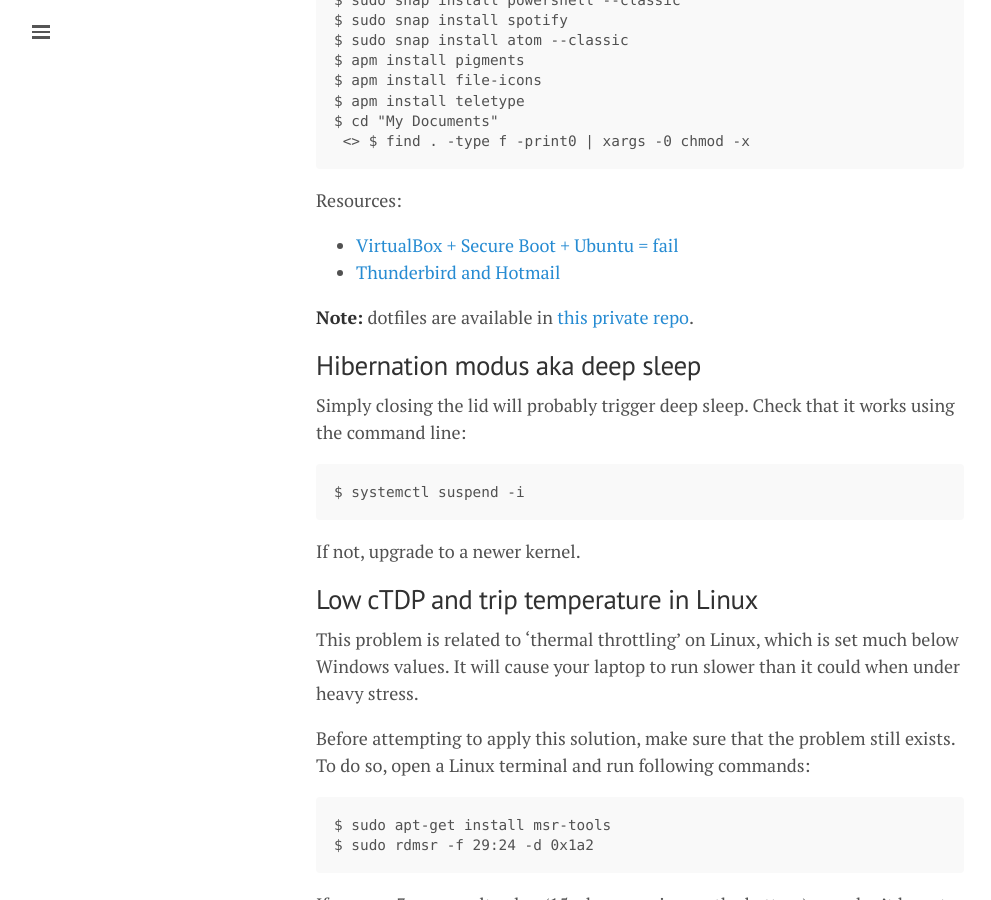
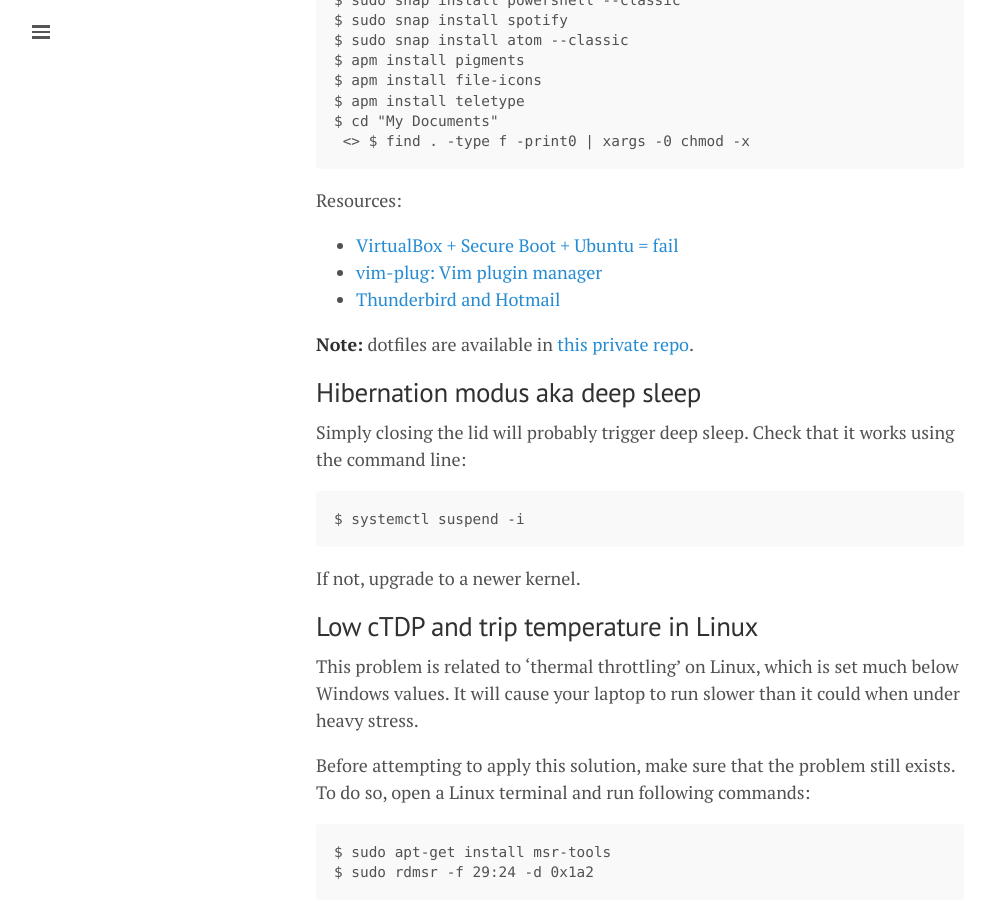
Before and after one commit to lgeurts/lgeurts.github.io, a Jekyll site: the page built from _posts/2021-10-15-ubuntu-setup-notes-for-x1-carbon-gen8.md, in a window 1280 px wide and 900 px high, scrolled down 2470 px. Shown: the whole window, without its empty margins (0-991 px from the left). Built offline with Jekyll 4.4.1, drawn with Linux system fonts in a browser that asks for light colours; nearby versions of some CDN libraries; comment, search, counter and statistics services are not loaded.

Commit message:
Update 2021-10-15-ubuntu-setup-notes-for-x1-carbon-gen8.md

````diff
--- a/_posts/2021-10-15-ubuntu-setup-notes-for-x1-carbon-gen8.md
+++ b/_posts/2021-10-15-ubuntu-setup-notes-for-x1-carbon-gen8.md
@@ -90,6 +90,7 @@ $ cd "My Documents"
 ```
 Resources:
 - [VirtualBox + Secure Boot + Ubuntu = fail](https://stegard.net/2016/10/virtualbox-secure-boot-ubuntu-fail/)
+- [vim-plug: Vim plugin manager](https://raw.githubusercontent.com/junegunn/vim-plug/master/plug.vim)
 - [Thunderbird and Hotmail](https://support.mozilla.org/en-US/kb/thunderbird-and-hotmail)
 
 **Note:** dotfiles are available in [this private repo](https://github.com/lgeurts/ubuntu-20.x-dotfiles).
````
